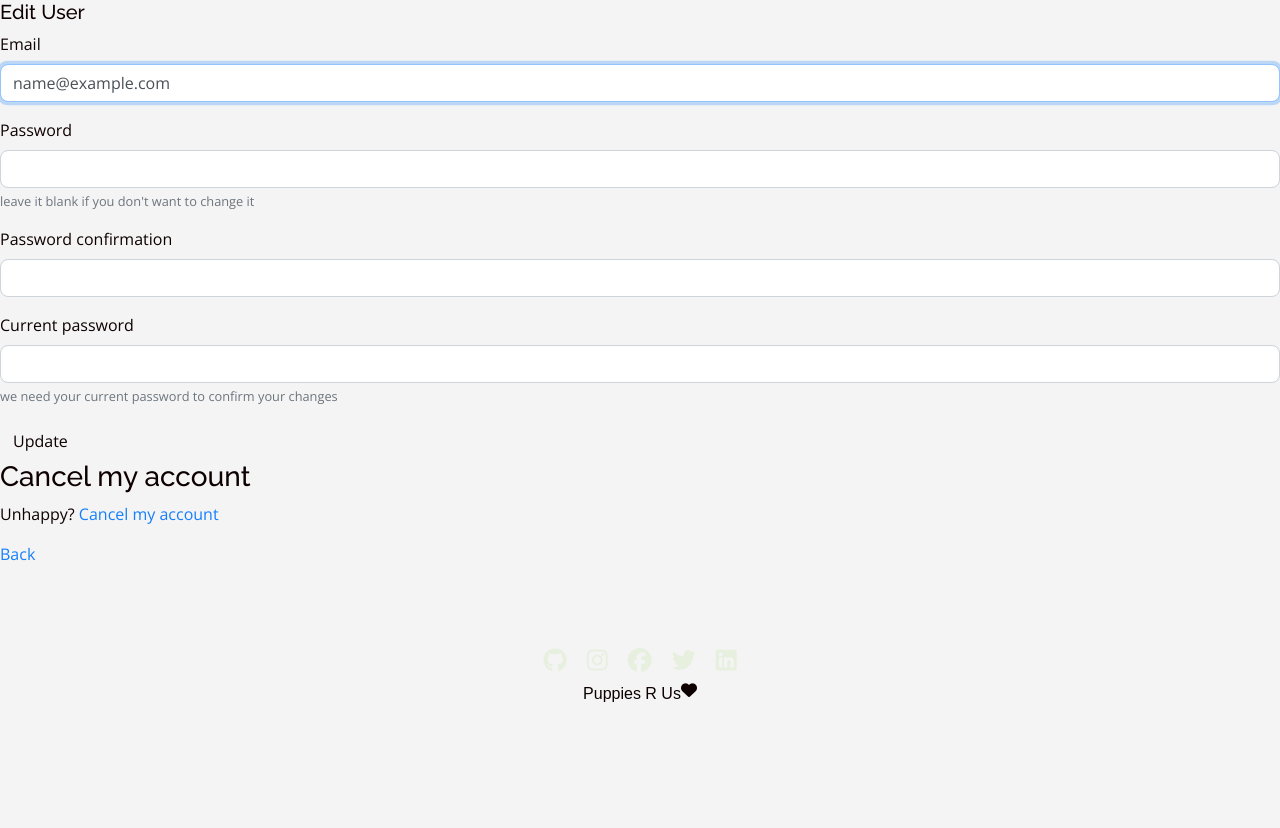
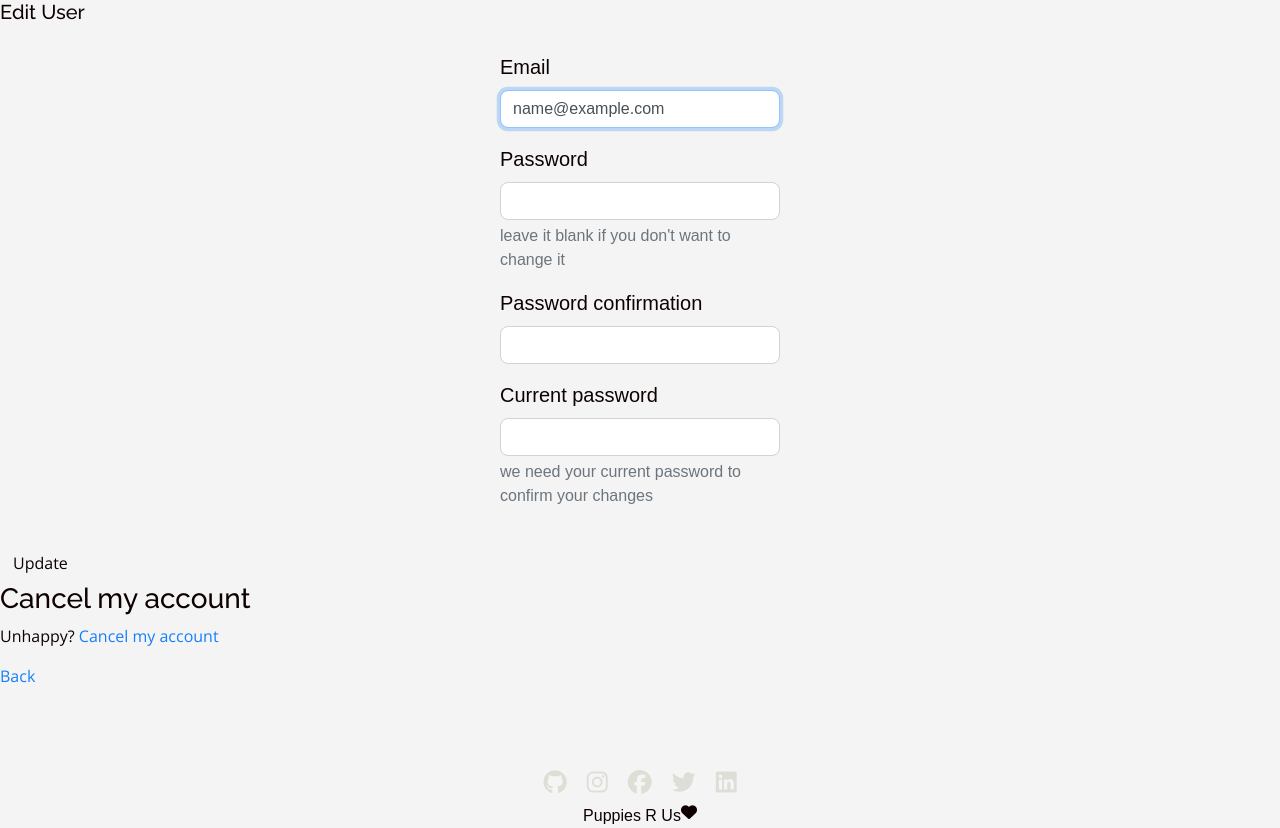
Before and after one commit to AdelMuu/puppies-website, a Rails app: page /users/edit in a window 1280 px wide. Shown: the part 76-904 px from the top of the page. Before the commit the page ends 778 px from the top, so only its background shows below. Run offline with Rails 7, Linux system fonts and the light colour scheme; the visitor is signed in with stand-in values (Sample User, id 1); style sheets or scripts are compiled from the project's sources; some libraries are stand-ins or nearby versions.

Commit message:
did some css for the forms

```diff
--- a/app/assets/stylesheets/components/_footer.scss
+++ b/app/assets/stylesheets/components/_footer.scss
@@ -11,6 +11,7 @@
   display: flex;
   justify-content: space-between;
   background: #b2d3be;
+  vertical-align: bottom;
 }
 .footer-links a {
   color: black;
@@ -20,11 +21,14 @@
   padding: 10px 10px;
 }
 .footer-links a:hover {
-  opacity: 1;
+  opacity: 0.5;
+
 }
 
 .color-green {
-  color: #a1dd70;
+  color: #616f39;
+  background-color: white;
+
 }
 
 .footer-copyright {
--- /dev/null
+++ b/app/assets/stylesheets/components/_form_style.scss
@@ -0,0 +1,13 @@
+.form-inputs {
+  display: block;
+  font-family: 'Montserrat', sans-serif;
+  font-size: 20px;
+  padding: 20px 500px;
+  font-weight: 100;
+  margin: 0 auto;
+
+}
+
+.form-actions {
+  color: #616f39;
+}
--- a/app/assets/stylesheets/components/_index.scss
+++ b/app/assets/stylesheets/components/_index.scss
@@ -3,3 +3,4 @@
 @import "avatar";
 @import "navbar";
 @import "footer";
+@import "form_style";
```
